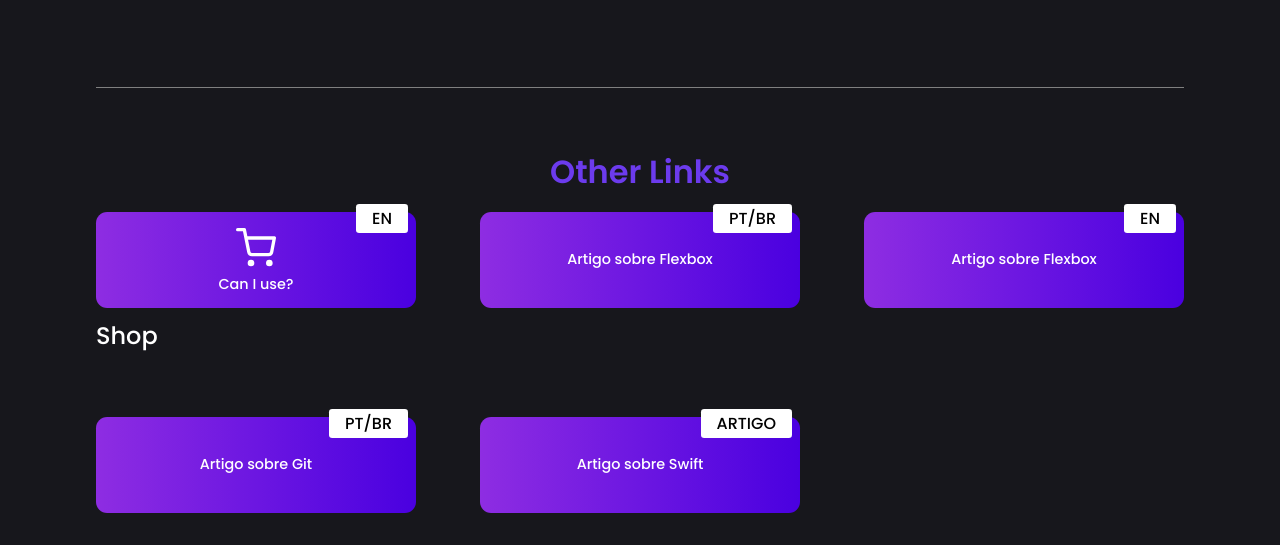
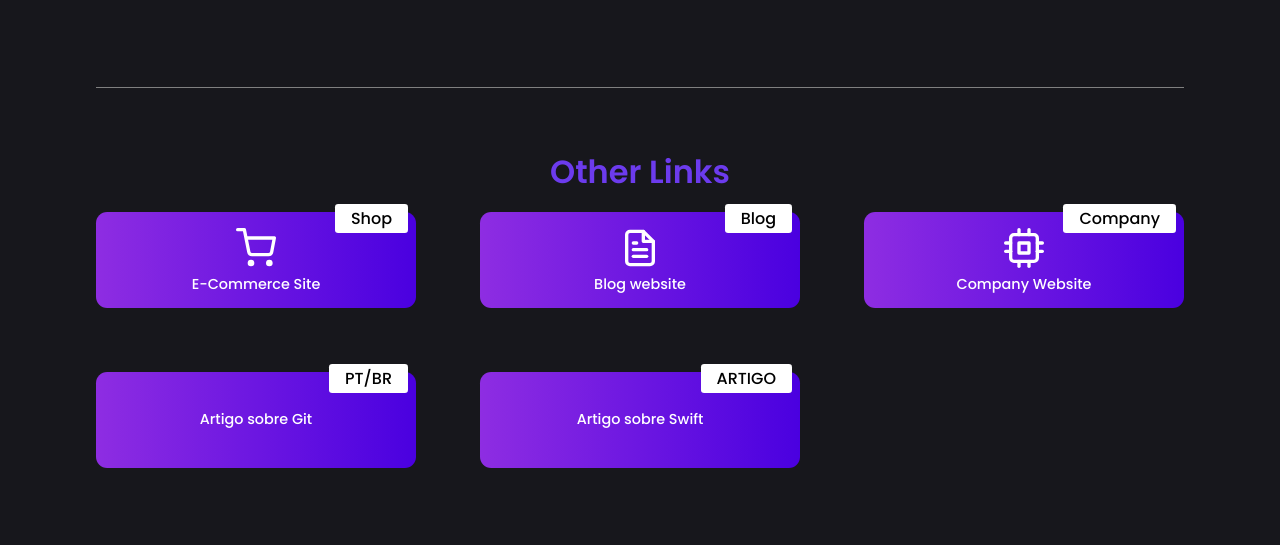
Before and after one commit to Marisa-System/Social-LinkTree, a plain HTML site: page index.html in a window 1280 px wide. Shown: the part 1187-1732 px from the top of the page. After the commit the page ends 1687 px from the top, so only its background shows below. Drawn offline with nearby package versions, Linux system fonts and the light colour scheme.

Commit message:
Update index.html

```diff
--- a/index.html
+++ b/index.html
@@ -7,7 +7,7 @@
      <title>Marisa System Links</title>
     <link rel="stylesheet" href="style.css">
     <link rel="preconnect" href="https://fonts.gstatic.com">
-    <link rel="icon" href="https://i.ibb.co/FVM0B7Z/me.jpg">
+    <link rel="icon" href="https://shop.marisasystem.co.in/wp-content/uploads/2023/03/Untitled16_20230202223103-105x105.png">
     <link href="https://fonts.googleapis.com/css2?family=Poppins:wght@500;600&display=swap" rel="stylesheet">    <script src="https://unpkg.com/feather-icons"></script>
 
 </head>
@@ -139,28 +139,29 @@
                     <li
                         style="background: linear-gradient(to right, #8e2de2, #4a00e0);">
                          <i data-feather="shopping-cart"></i>
-                        <span class="new">EN</span>
+                        <span class="new">Shop</span>
                         <span class='uteis'>
-                            Can I use?
-                        </span>
-                    </li>
-                    <h2>Shop</h2>
-                </a>
-                <a href="https://medium.com/collabcode/pare-de-chutar-e-aprenda-como-funciona-flexbox-01-f75be5f35d3d" target="_blank" rel="noopener">
-                    <li
-                        style="background: linear-gradient(to right, #8e2de2, #4a00e0);">
-                        <span class="new">PT/BR</span>
-                        <span class='uteis'>
-                            Artigo sobre Flexbox
+                           E-Commerce Site
                         </span>
                     </li>
                 </a>
-                <a href="https://css-tricks.com/snippets/css/a-guide-to-flexbox/" target="_blank" rel="noopener">
+                <a href="https://blog.marisasystem.co.in" target="_blank" rel="noopener">
                     <li
                         style="background: linear-gradient(to right, #8e2de2, #4a00e0);">
-                        <span class="new">EN</span>
+                        <i data-feather="file-text"></i>
+                        <span class="new">Blog</span>
                         <span class='uteis'>
-                            Artigo sobre Flexbox
+                           Blog website
+                        </span>
+                    </li>
+                </a>
+                <a href="https://marisasystem.co.in/" target="_blank" rel="noopener">
+                    <li
+                        style="background: linear-gradient(to right, #8e2de2, #4a00e0);">
+                        <i data-feather="cpu"></i>
+                        <span class="new">Company</span>
+                        <span class='uteis'>
+                            Company Website
                         </span>
                     </li>
                 </a>
```
